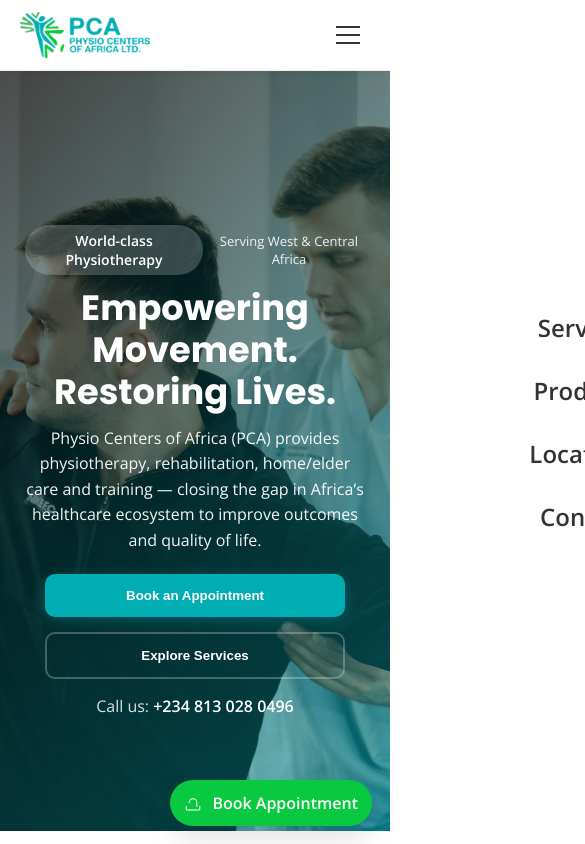
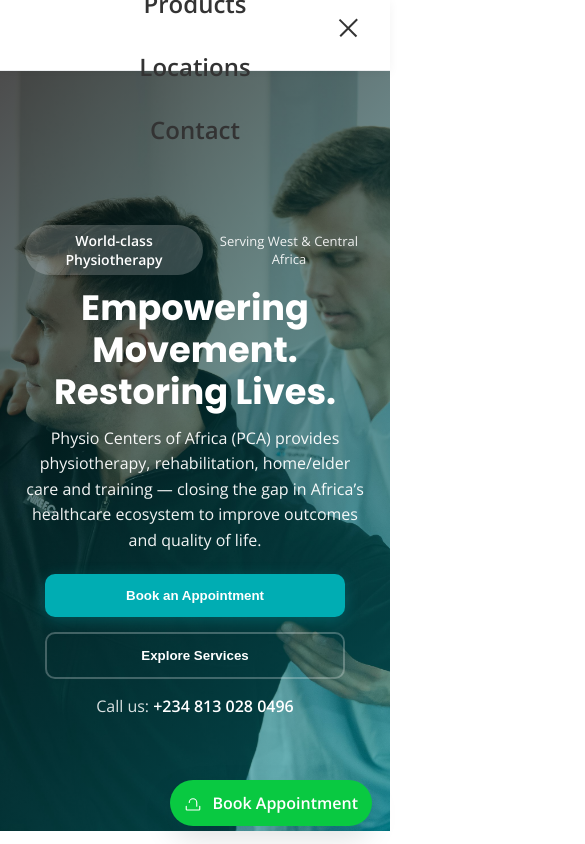
Before and after one commit to heropaulexy79/PCA-Landing-Page, a plain HTML site: page index.html in a window 390 px wide. Both pictures are taken after a click on the button "toggle navigation". Shown: the top 844 px of the page, 585 px wide, since content can reach past the window. Drawn offline with nearby package versions, Linux system fonts and the light colour scheme.

Commit message:
Updating navigation hamburger

```diff
--- a/index.html
+++ b/index.html
@@ -18,9 +18,6 @@
     <div class="brand">
       <img src="pca-logo-1.png" alt="Physio Centers of Africa Logo" class="logo">
     </div>
-    <button class="nav-toggle" aria-label="toggle navigation">
-      <span class="hamburger"></span>
-    </button>
     <nav class="nav-links">
       <ul>
         <li><a href="#services">Services</a></li>
@@ -29,6 +26,9 @@
         <li><a href="#contact">Contact</a></li>
       </ul>
     </nav>
+    <button class="nav-toggle" aria-label="toggle navigation">
+      <span class="hamburger"></span>
+    </button>
   </div>
 </header>
 
--- a/script.js
+++ b/script.js
@@ -1,4 +1,23 @@
- // Accordion handling
+// --- Final Mobile Navigation Toggle ---
+document.addEventListener('DOMContentLoaded', () => {
+    const navToggle = document.querySelector('.nav-toggle');
+
+    navToggle.addEventListener('click', () => {
+        // We toggle the class on the BODY element
+        document.body.classList.toggle('nav-open');
+    });
+
+    // Close menu when a link is clicked
+    document.querySelectorAll('.nav-links a').forEach(link => {
+        link.addEventListener('click', () => {
+            if (document.body.classList.contains('nav-open')) {
+                document.body.classList.remove('nav-open');
+            }
+        });
+    });
+});
+
+// Accordion handling
     function toggleAcc(el){
       const item = el.closest('.acc-item');
       const body = item.querySelector('.acc-body');
--- a/style.css
+++ b/style.css
@@ -657,15 +657,27 @@
     opacity: 0;
   }
 }
-/* Mobile Navigation Styles */
+
+/* ======================================== */
+/* --- Final Mobile Navigation Styles --- */
+/* ======================================== */
+
+/* 1. Base body style to prevent horizontal scroll */
+body {
+  overflow-x: hidden;
+}
+
+/* 2. Hamburger Button Styling */
 .nav-toggle {
-  display: none; /* Hidden by default on desktop */
+  display: none; /* Hidden on desktop */
+  position: absolute; /* Position relative to the header */
+  top: 18px;
+  right: 20px;
+  z-index: 1001; /* Must be on top of everything */
+  padding: 10px;
   background: transparent;
   border: 0;
   cursor: pointer;
-  padding: 10px;
-  position: relative;
-  z-index: 1001; /* Ensures it's above other header content */
 }
 
 .hamburger {
@@ -674,7 +686,7 @@
   width: 24px;
   height: 2px;
   background: var(--text-color);
-  transition: transform 0.3s ease-in-out;
+  transition: all 0.25s ease-in-out;
 }
 
 .hamburger::before,
@@ -685,48 +697,35 @@
   width: 100%;
   height: 2px;
   background: var(--text-color);
-  transition: transform 0.3s ease-in-out, top 0.3s ease-in-out;
+  transition: all 0.25s ease-in-out;
 }
 
-.hamburger::before {
-  top: -8px;
-}
+.hamburger::before { top: -8px; }
+.hamburger::after { top: 8px; }
 
-.hamburger::after {
-  top: 8px;
-}
 
-/* Hamburger animation to 'X' */
-.nav-open .hamburger {
-  transform: rotate(45deg);
-}
-
-.nav-open .hamburger::before {
-  top: 0;
-  transform: rotate(90deg);
-}
-
-.nav-open .hamburger::after {
-  top: 0;
+/* 3. Mobile Menu Container */
+.nav-links {
+  transition: transform 0.3s ease-in-out; /* Smooth transition for desktop->mobile */
 }
 
 
-/* Media Query for Mobile */
+/* 4. Media Query for Mobile View */
 @media (max-width: 900px) {
+  /* Show the hamburger button */
   .nav-toggle {
-    display: block; /* Show hamburger on mobile */
+    display: block;
   }
 
+  /* Style the navigation menu for mobile */
   .nav-links {
     position: fixed;
     top: 0;
     right: 0;
-    height: 100vh;
     width: 100%;
-    background: rgba(255, 255, 255, 0.98);
-    backdrop-filter: blur(5px);
-    transform: translateX(100%);
-    transition: transform 0.3s ease-in-out;
+    height: 100%;
+    background: white;
+    transform: translateX(100%); /* Start off-screen */
     z-index: 1000;
   }
 
@@ -742,16 +741,25 @@
   .nav-links a {
     font-size: 1.5rem;
     color: var(--text-color);
+    font-weight: bold;
   }
+}
 
-  /* When the nav is open */
-  .nav-open .nav-links {
-    transform: translateX(0);
-  }
+/* 5. The "OPEN" State (Triggered by JavaScript) */
+.nav-open .nav-links {
+  transform: translateX(0); /* Slide the menu in */
+}
 
-  .nav-open body {
-      overflow: hidden; /* Prevents scrolling when menu is open */
-  }
+/* Animate hamburger to an 'X' */
+.nav-open .hamburger { background: transparent; }
+.nav-open .hamburger::before { transform: rotate(45deg) translate(5px, 5px); }
+.nav-open .hamburger::after { transform: rotate(-45deg) translate(7px, -6px); }
+
+/* Lock the page from scrolling when menu is open */
+.nav-open {
+  overflow: hidden;
+}
+
   /* Hero Section Mobile Styles */
 .hero {
   min-height: 90vh; /* Reduce height slightly */
```
